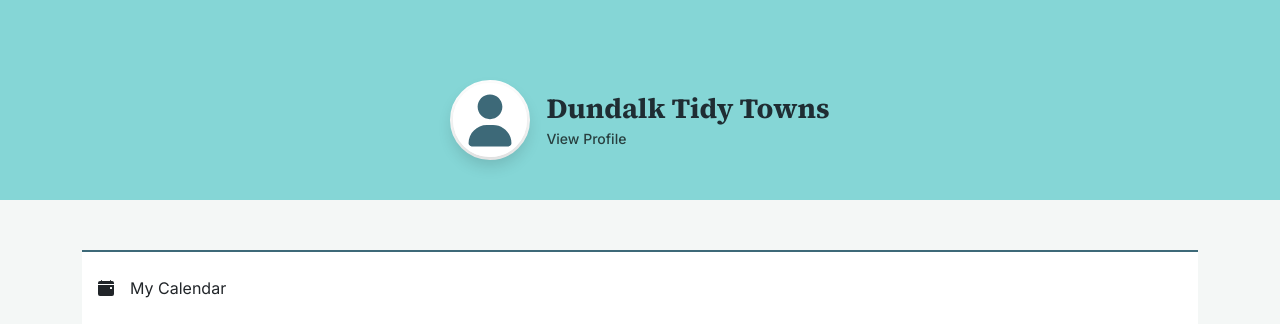
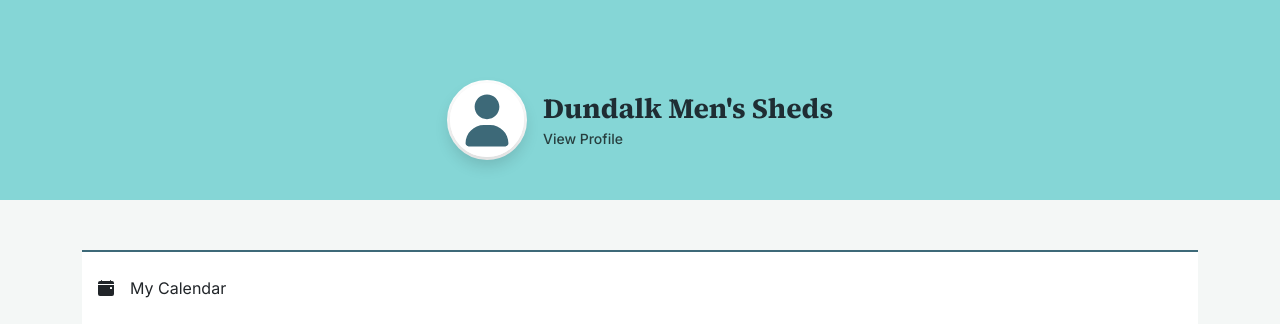
Before and after one commit to Jamie-Lawlor/HelpOuts, a Flask app: page /settings/ in a window 1280 px wide. Shown: the part 65-389 px from the top of the page. Run offline with Flask 3, Linux system fonts and the light colour scheme; some libraries are stand-ins or nearby versions; some web fonts are replaced.

Commit message:
Small fix
Changed name for presentation use case.

```diff
--- a/templates/profile/community_profile.html
+++ b/templates/profile/community_profile.html
@@ -18,6 +18,7 @@
                         </div>
                         <div class="card-body pt-0">
                                 <h4 class="fw-bold mb-0">{{ community.name}}</h4>
+
                                 <p class="text-primary-small">{{ community.area }}</p>
 
                                 <div class="row mt-4">
--- a/templates/settings.html
+++ b/templates/settings.html
@@ -10,7 +10,7 @@
                         </div>
                         <div class="text-start">
                         <h4 class="mb-0 titles profile-name">
-                                Dundalk Tidy Towns
+                                Dundalk Men's Sheds
                         </h4>
                         <a href="/community_profile/dundalk_tidy_towns" class="profile-link">View Profile</a>
                         </div>
```
